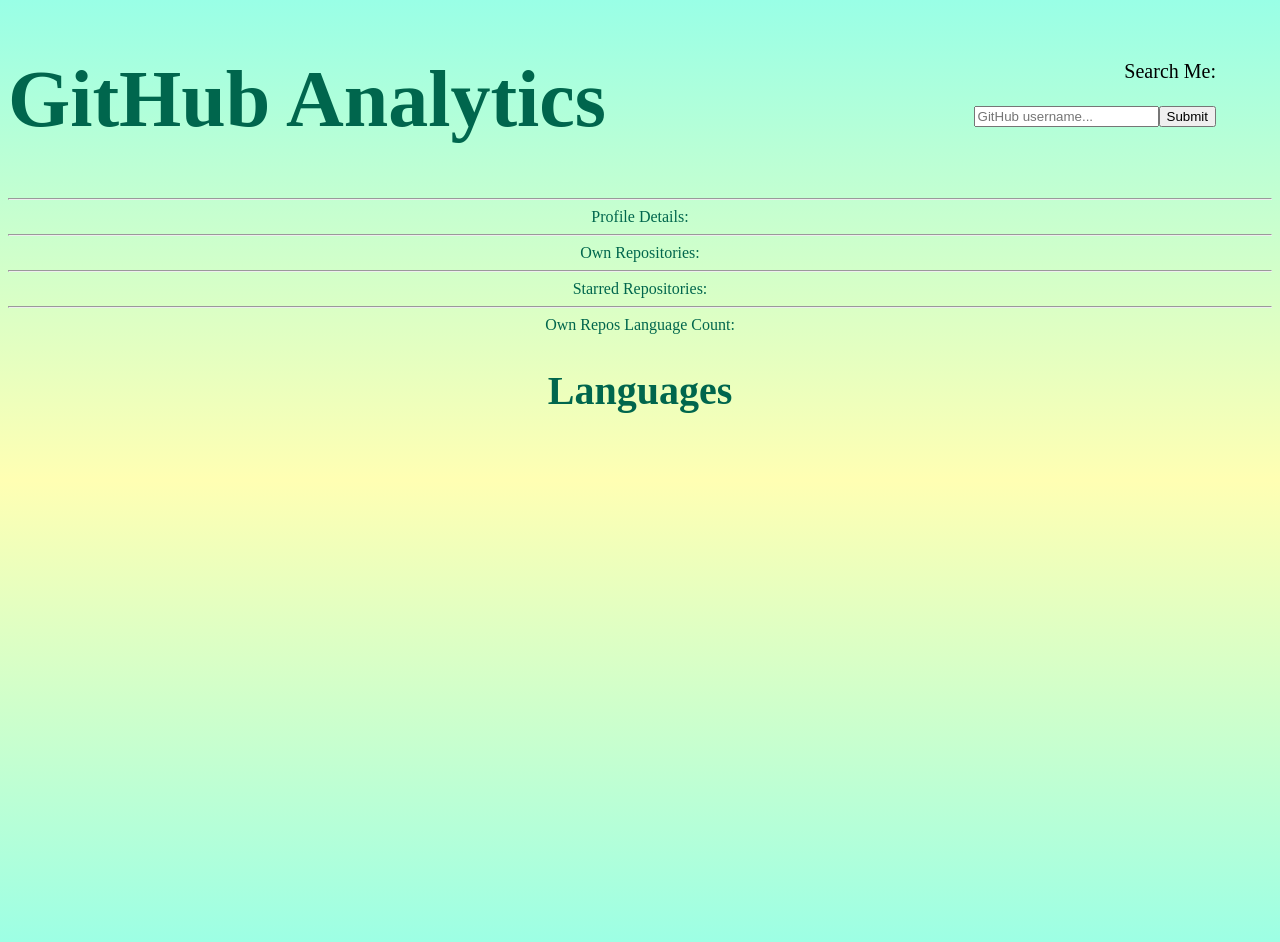
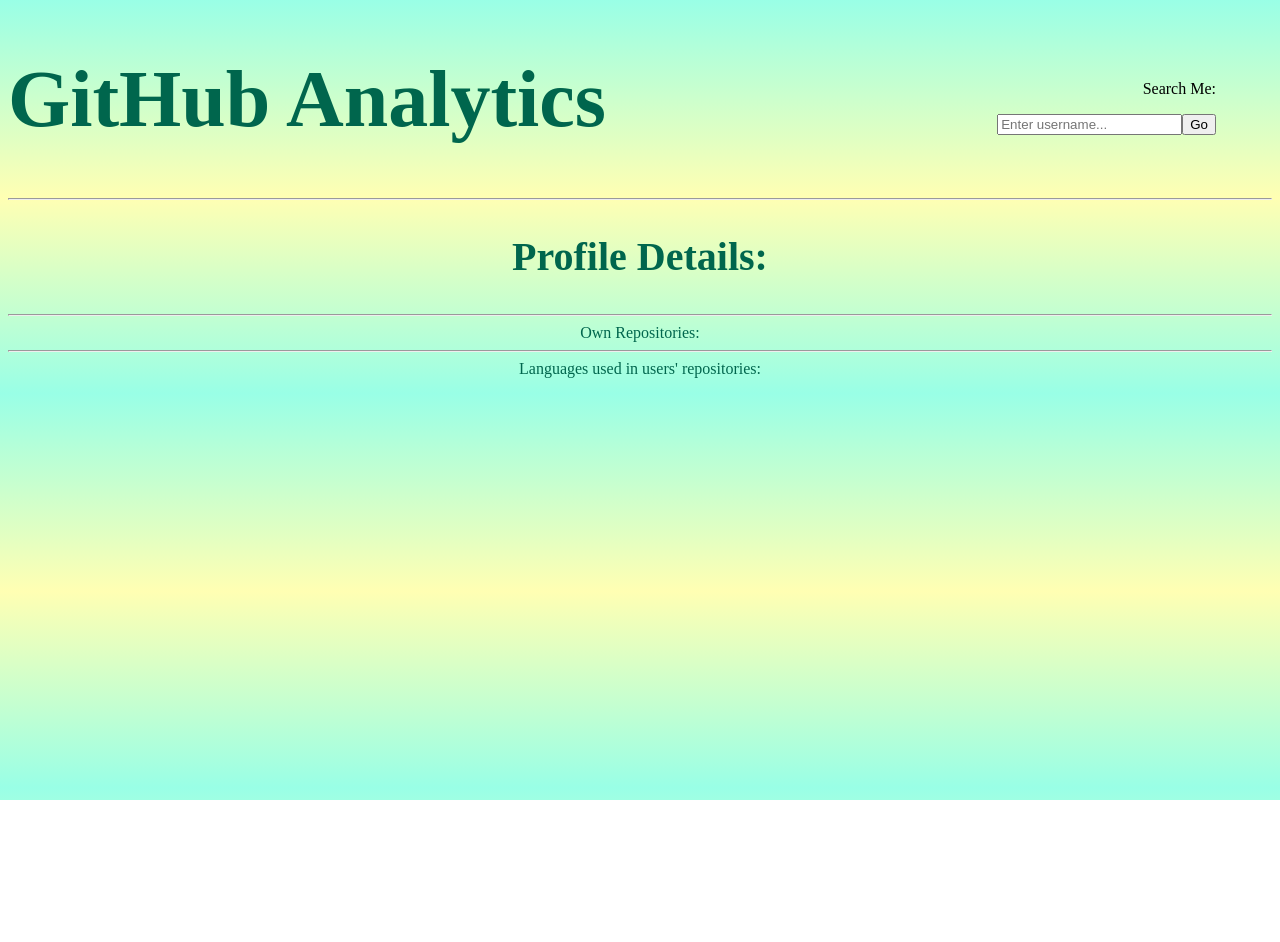
Before and after one commit to lbrenna6/Git_Visualisation_Project, a React (Create React App) app: page / in a window 1280 px wide. Shown: the top 942 px of the page. After the commit the page ends 800 px from the top, so only its background shows below. Built offline with nearby package versions, Linux system fonts and the light colour scheme; a web font is replaced by a local one.

Commit message:
Changed barchart and added piechart visuals

```diff
--- a/package.json
+++ b/package.json
@@ -7,9 +7,12 @@
     "d3": "^5.14.2",
     "lda": "^0.2.0",
     "moment": "^2.24.0",
+    "plotly": "^1.0.6",
+    "plotly.js": "^1.51.2",
     "react": "^16.11.0",
     "react-dom": "^16.11.0",
     "react-moment": "^0.9.6",
+    "react-plotly.js": "^2.4.0",
     "react-scripts": "3.2.0"
   },
   "scripts": {
--- a/src/App.jsx
+++ b/src/App.jsx
@@ -2,8 +2,10 @@
 import axios from 'axios';import Form from './components/Form.jsx';
 import SortedList from './components/SortedList.jsx';
 import ProfileDetails from './components/ProfileDetails.jsx';
-import LanguageList from './components/LanguageList.jsx';import lda from './lda';
-import "./css/App.css";
+import LanguageList from './components/LanguageList.jsx';
+import lda from './lda';
+import "./components/css/App.css";
+
 
 class App extends Component {
   constructor() {
@@ -54,8 +56,7 @@
       {
           dictrlc[itemsWithFalseForks[i]['language']] = -~ dictrlc[itemsWithFalseForks[i]['language']]
       }
-      this.setState
-      ({
+      this.setState({
         repitems: sortedItems.slice(0,10),
         replanguagecount: dictrlc,
       })})
@@ -99,12 +100,14 @@
   };
 
 
+
+
 /*header, profile details section*/
   render()
   {
     return (
+        <div className="App">
 
-      <div className="App">
           <header className="App-header">
             <h1 className="App-title">GitHub Analytics</h1>
           </header>
@@ -120,19 +123,15 @@
 
 
           <div className = "ProfileDetails">
-          Profile Details:
+              <h2> Profile Details:</h2>
               <ProfileDetails infoclean={this.state.infoclean}/>
               <hr></hr>
               Own Repositories:
               <SortedList repitems={this.state.repitems}/>
               <hr></hr>
-          Starred Repositories:
-          <SortedList repitems={this.state.staritems}/>
-          <hr></hr>
-          Own Repos Language Count:
+              Languages used in users' repositories:
               <LanguageList langslist={this.state.replanguagecount}/>
           </div>
-
       </div>
     );
   }
--- /dev/null
+++ b/src/components/App.css
@@ -0,0 +1,72 @@
+@font-face {
+	font-family: "BebasNeue-Regular";
+	src: url(C:\Users\brenn\Git_Visualisation_Project\src\fonts\BebasNeue-Regular.otf);
+}
+
+@font-face {
+	font-family: "Montserrat-Regular";
+	src: url(C:\Users\brenn\Git_Visualisation_Project\src\fonts\Montserrat-Regular.ttf);
+}
+
+body
+{
+	background-image: linear-gradient(#99ffe6, #ffffb3, #99ffe6);
+}
+
+h1
+{
+	color: #00664d;
+	font-family: 'BebasNeue-Regular';
+	text-align: left;
+	font-size: 80px;
+}
+
+h2
+{
+	color: #00664d;
+	font-family: 'BebasNeue-Regular';
+	text-align: center;
+	font-size: 40px;
+}
+
+
+.Form
+{
+	color: #00664d;
+	font-family: 'Montserrat-Regular';
+	text-align: right;
+
+	position:absolute;
+    left:65%;
+    top: 8%;
+    width: 30%;
+
+    color:black;
+}
+
+.ProfileDetails
+{
+	color: #00664d;
+	font-family: 'Montserrat-Regular';
+	text-align: center;
+}
+
+.BarChart
+{
+	text-align: left;
+}
+
+.Search
+{
+	color: white;
+}
+
+.Button
+{
+	color: white;
+}
+
+.language_title
+{
+		text-align: left;
+}
--- a/src/components/BarChart.js
+++ b/src/components/BarChart.js
@@ -1,57 +1,17 @@
-import React, { Component } from 'react';
-import { scaleLinear } from 'd3-scale';
-import { max } from 'd3-array';
-import { select } from 'd3-selection';
-class BarChart extends Component {
-    constructor(props) {
-        super(props)
-        this.createBarChart = this.createBarChart.bind(this)
-    }
+import React from 'react';
+import Plot from 'react-plotly.js';
 
+const BarChart = (props) => {
+    return (
+        <Plot
+            data={[
 
-    componentDidMount() {
-        this.createBarChart()
-    }
-    componentDidUpdate() {
-        this.createBarChart()
-    }
+                { type: 'bar', x: props.repoNames, y: props.repoSize },
+            ]}
+            layout={{ width: 500, height: 240, title: 'Languages', paper_bgcolor :'rgba(0,0,0,0)', plot_bgcolor: 'rgba(0,0,0,0)' }}
 
-    createBarChart() {
-        const node = this.node
-        const dataMax = max(this.props.data)
-        const yScale = scaleLinear()
-            .domain([0, dataMax])
-            .range([0, this.props.size[1]])
+        />
+    );
 
-
-        select(node)
-            .selectAll('rect')
-            .data(this.props.data)
-            .enter()
-            .append('rect')
-
-        select(node)
-            .selectAll('rect')
-            .data(this.props.data)
-            .exit()
-            .remove()
-
-        select(node)
-            .selectAll('rect')
-            .data(this.props.data)
-            .style('fill', '#00664d')
-            .attr('x', (d, i) => i * 50)                        //how much space is between the bars in the chart
-            .attr('y', d => this.props.size[1]- yScale(d))
-            .attr('height', d => yScale(d))
-            .attr('width', 50)                                  //width of the bars themselves
-            .attr('stroke','white')
-
-    }
-
-    render() {
-        return <svg ref={node => this.node = node}
-            width={500} height={500}>
-        </svg>
-    }
 }
-export default BarChart
+export default BarChart;
--- a/src/components/Form.jsx
+++ b/src/components/Form.jsx
@@ -4,7 +4,7 @@
         <p>Search Me:</p>
         <input name="username"
         type="text"
-        placeholder="GitHub username..."
+        placeholder="Enter username..."
         required
         value={props.formData.username}
         onChange={props.handleFormChange}
@@ -14,7 +14,7 @@
    {/*div this section to put search bar under the place you type a user name*/}
       <input
         type="submit"
-        value="Submit"
+        value="Go"
       />
 
 
--- a/src/components/LanguageList.jsx
+++ b/src/components/LanguageList.jsx
@@ -1,37 +1,53 @@
 import React from 'react';
 import BarChart from './BarChart';
-let x = ''
-let langs = []
+import PieChart from './PieChart.jsx';
+import Plot from 'react-plotly.js';
+
+
+let i = '';
+let languages = '';
+
 const LanguageList = (props) => {
     if (props.langslist) {
-        {
-            var totalcount = Object.entries(props.langslist).map(([key, eachitem]) =>
-                (eachitem.count)).reduce((pv, cv) => pv + cv, 0)
+        { var total =
+            Object.entries(props.langslist).map(([key, value]) =>
+                (value)).reduce((pv, cv) => pv + cv, 0)
         }
         return (
-            <div>
-                <div>
-                    {
-                        Object.entries(props.langslist).map(([key, eachitem]) =>
+            <ul>
+                {Object.entries(props.langslist).map(([key, value]) =>
+                    <li key={key}>
+                        {key} - {Math.round(100*value/total)}%
+                        {console.log(i = i + value)}
+                        {console.log(languages=languages+key+",")}
+
+                    </li>
+
+                )}
+                <div className='Chart'>
+                    <div>
+                        {(i != '') ?
                             <div>
-                                <div key={key}>
-                                   {key}-{eachitem}
-              </div>
-                                <div>{console.log(x = x + eachitem )}</div></div>)}
+                            <h4>Chart Representation of Language Count</h4>
+
+                            <div>
+<div>
+                                <PieChart repoSize={i.split('')} repoNames={languages.split(',')} />
+</div>
+                                    <BarChart repoSize={i.split('')} repoNames={languages.split(',')} />
+                                {i = ''}
+                                {languages = ''}
+                                </div>
+                                </div>:
+                            <div></div>
+                        }
                 </div>
-                {console.log(x)}
-                <div className='BarChart'>
-                    <h2>Languages</h2>
-                <div>
-                    <BarChart data={x.split('')} size={[500, 500]} />
-                    {x = ''}
 
-                </div>
-                </div>
-            </div>
+
+                    </div>
+
+            </ul>
         )
     } else { return null; }
-
 };
-
 export default LanguageList;
--- /dev/null
+++ b/src/components/PieChart.jsx
@@ -0,0 +1,20 @@
+import React from 'react';
+import Plot from 'react-plotly.js';
+
+
+const PieChart = (props) => {
+
+    return (
+        <Plot data={[
+            {
+                values: props.repoSize,
+                labels: props.repoNames,
+                type: 'pie'
+            }
+        ]}
+            layout={{ width: 700, height: 400 }}
+        />
+    );
+}
+
+export default PieChart;
--- a/src/components/SortedList.jsx
+++ b/src/components/SortedList.jsx
@@ -6,15 +6,19 @@
           {props.repitems.map((repitem) =>
             <li key={repitem.id}>
               <div>
+
                 <div>
-                  <a href={repitem.html_url} target="_blank">{repitem.name}</a> || Started <Moment from={new Date()}>{repitem.created_at}</Moment>
+                  <a href={repitem.html_url} target="_blank">{repitem.name}</a><p> Started: <Moment from={new Date()}>{repitem.created_at}</Moment></p>
                 </div>
+
                 <div>
                   <i>{repitem.description}</i>
                 </div>
+
                 <div>
-                 Language: {repitem.language} || Watchers: {repitem.watchers_count} || Forks: {repitem.forks_count}
+                  Language: <b>{repitem.language} </b>
                 </div>
+
               </div>
             </li>
           )}
--- a/src/css/App.css
+++ b/src/components/css/App.css
@@ -35,10 +35,10 @@
 	color: #00664d;
 	font-family: 'Montserrat-Regular';
 	text-align: right;
-	font-size: 20px;
+
 	position:absolute;
     left:65%;
-    top:5%;
+    top: 8%;
     width: 30%;
 
     color:black;
```
Also changed, not shown: src/components/LanguageList.js (deleted, +0 -13 lines), src/components/ProfileDetails.jsx (+28 -18 lines), src/components/SortedList.js (deleted, +0 -24 lines), 1 other file (tests, documents, lock files or other folders). Lines whose indentation alone changed are shown as unchanged.
